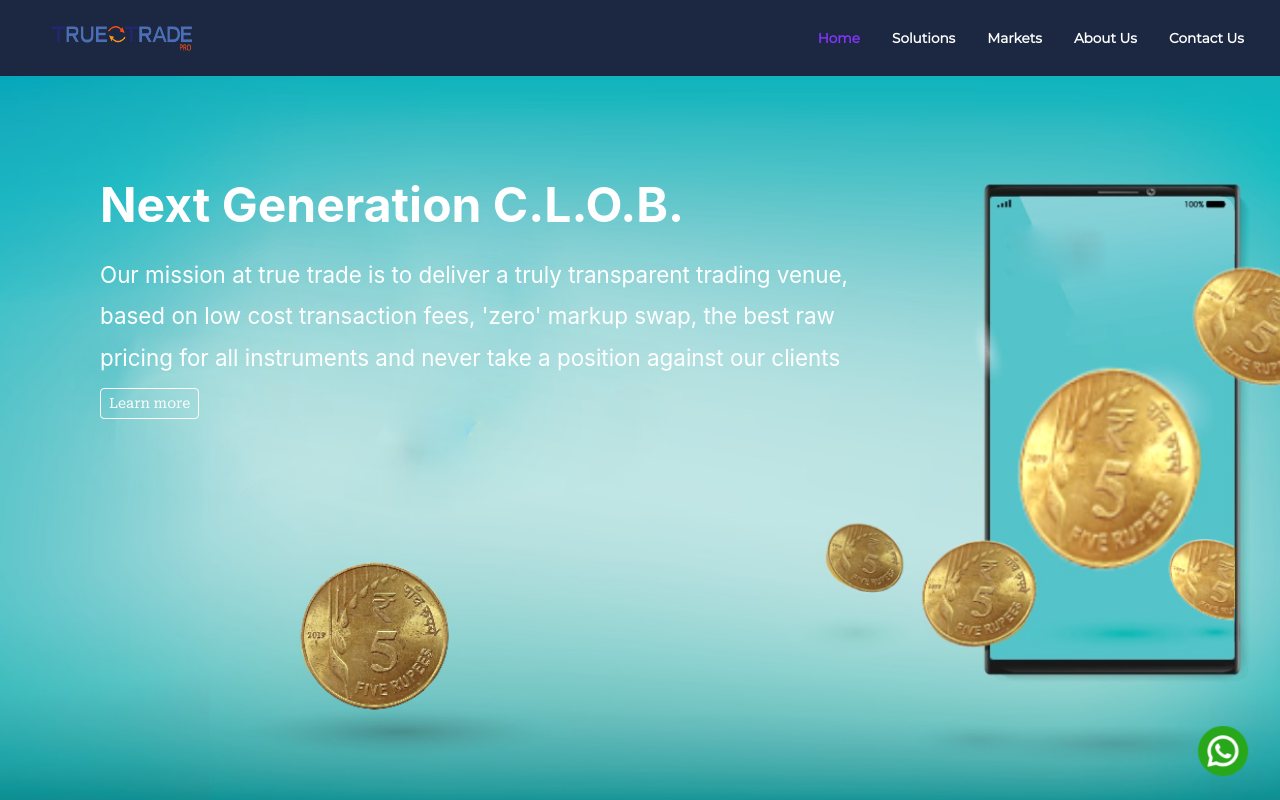
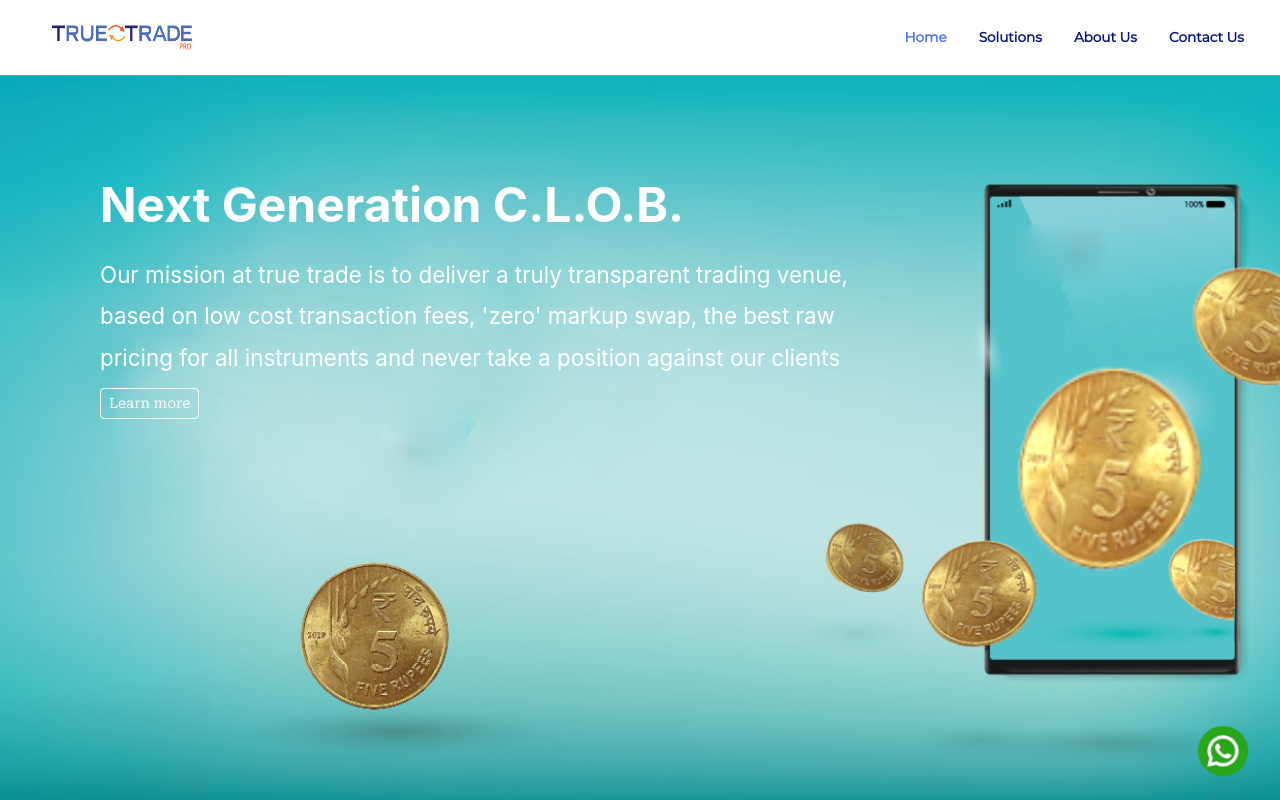
Before and after one commit to akashm2401/ttfx, a React (Create React App) app: page / in a window 1280 px wide. Shown: the top 800 px of the page. Built offline with nearby package versions, Linux system fonts and the light colour scheme; a web font is replaced by a local one.

Commit message:
updated nav

```diff
--- a/src/components/NavbarComponent/NavbarComponent.css
+++ b/src/components/NavbarComponent/NavbarComponent.css
@@ -5,10 +5,13 @@
 } */
 
 .navbar {
-    background-color:#1c2842 !important;
-    color: #FFFFFF;
+
+    background-color: rgb(255, 255, 255) !important;
+    color: #1c2842;
+    font-family: Inter, sans-serif;
     height: 76px;
-    font-family: Inter, sans-serif;
+    border-bottom: 1px #0000006e solid;
+
 }
 
 /* #brand-logo {
@@ -32,11 +35,12 @@
 .nav-link {
     /* color: #FFFFFF;
     font-weight: 500; */
+
     box-shadow: revert;
+    color: #051478;
     font-size: .85rem;
+    font-weight: 600;
     line-height: 1.4375rem;
-    font-weight: 600;
-    color: #fff;
 }
 
 .nav-link:focus {
@@ -44,7 +48,7 @@
 }
 
 .navbar a:hover {
-    color: #8236FD;
+    color: #4073ec;
     /* color: #0d6efd;    ; */
 }
 
@@ -67,7 +71,7 @@
 
 .active {
     font-weight: bold;
-    color: #8236FD !important; /* Customize as needed */
+    color: #4073ec !important; /* Customize as needed */
 }
 
 /* SMARTPHONES PORTRAIT */
--- a/src/components/NavbarComponent/NavbarComponent.js
+++ b/src/components/NavbarComponent/NavbarComponent.js
@@ -13,7 +13,6 @@ export default function NavbarComponent() {
     const whatsappMessage = `https://web.whatsapp.com/send?phone=${phoneNumber}&text=${message}`;
     window.open(whatsappMessage, "_blank");
   }
-
 
   return (
     <div>
@@ -61,7 +60,7 @@ export default function NavbarComponent() {
                   Solutions
                 </Link>
               </li>
-              <li className="nav-item">
+              {/* <li className="nav-item">
                 <Link
                   className={
                     location.pathname === "/markets"
@@ -72,7 +71,7 @@ export default function NavbarComponent() {
                 >
                   Markets
                 </Link>
-              </li>
+              </li> */}
               <li className="nav-item">
                 <Link
                   className={
```
